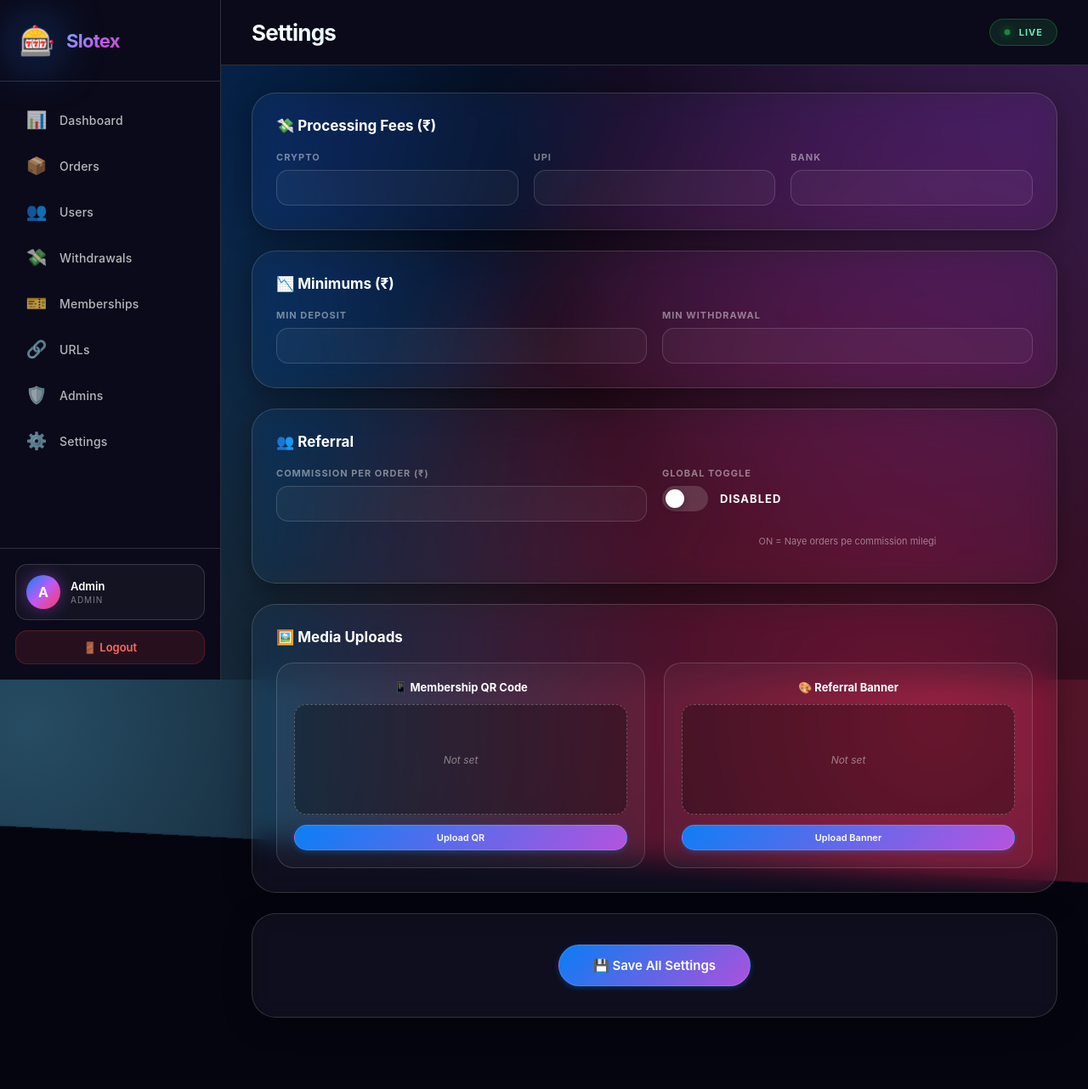
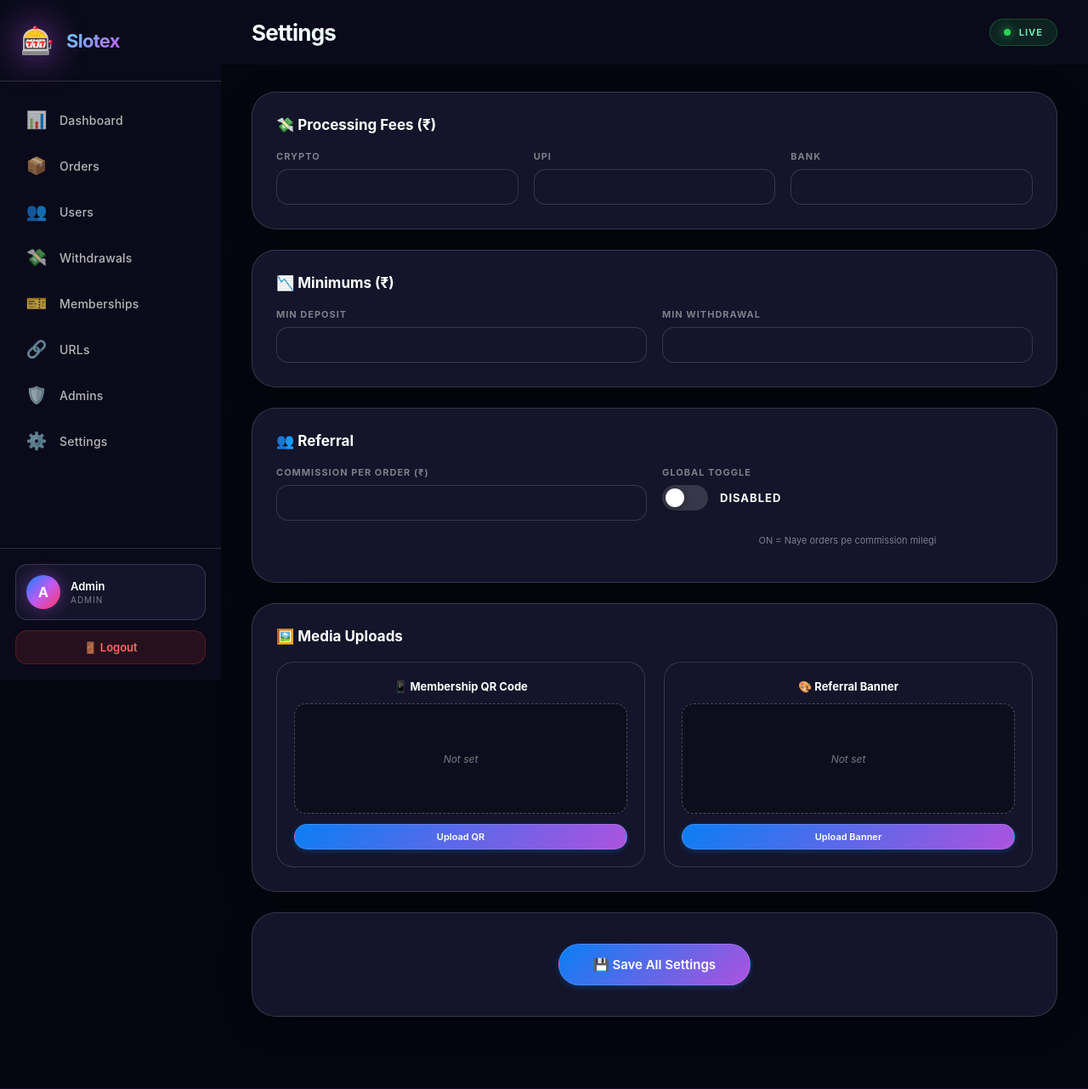
Before and after one commit to sandip-dev87/slotex-bot, a Flask app: template admin/templates/settings.html in a window 1280 px wide. Shown: the whole page at 85% size. Run offline with Flask 3, Linux system fonts and the light colour scheme; the template is opened without the code that fills it, so the values that code supplies are empty.

Commit message:
Major UI performance optimization - remove blur, animations, glows

```diff
--- a/admin/static/style.css
+++ b/admin/static/style.css
@@ -36,20 +36,7 @@
   min-height: 100vh;
 }
 
-body::before {
-  content: '';
-  position: fixed;
-  inset: -20%;
-  background:
-    radial-gradient(circle at 15% 20%, rgba(10, 132, 255, 0.5) 0%, transparent 40%),
-    radial-gradient(circle at 85% 15%, rgba(191, 90, 242, 0.45) 0%, transparent 40%),
-    radial-gradient(circle at 75% 85%, rgba(255, 55, 95, 0.4) 0%, transparent 45%),
-    radial-gradient(circle at 20% 90%, rgba(100, 210, 255, 0.35) 0%, transparent 40%),
-    #050510;
-  z-index: -2;
-  animation: liquidShift 20s ease-in-out infinite;
-  /* filter removed for speed */
-}
+body::before { content: ""; position: fixed; inset: 0; background: #050510; z-index: -2; }
 
 @keyframes liquidShift {
   0%, 100% { transform: rotate(0deg) scale(1); }
@@ -57,14 +44,7 @@
   66% { transform: rotate(-3deg) scale(0.96); }
 }
 
-body::after {
-  content: '';
-  position: fixed;
-  inset: 0;
-  background: radial-gradient(circle at 50% 50%, transparent 0%, rgba(5, 5, 16, 0.4) 100%);
-  z-index: -1;
-  pointer-events: none;
-}
+body::after { display: none; }
 
 .layout { display: flex; min-height: 100vh; }
 
@@ -72,8 +52,8 @@
 .sidebar {
   width: 260px;
   background: #0a0a1a;
-  backdrop-filter: var(--glass-blur);
-  -webkit-backdrop-filter: var(--glass-blur);
+
+  -webkit-
   border-right: 1px solid var(--glass-border);
   display: flex;
   flex-direction: column;
@@ -168,7 +148,7 @@
   align-items: center;
   gap: 12px;
   padding: 12px;
-  background: rgba(255, 255, 255, 0.04);
+  background: #14142a;
   border: 1px solid var(--glass-border);
   border-radius: var(--radius-sm);
   margin-bottom: 12px;
@@ -245,8 +225,8 @@
   gap: 18px;
   padding: 22px 36px;
   background: #0a0a1a;
-  backdrop-filter: var(--glass-blur);
-  -webkit-backdrop-filter: var(--glass-blur);
+
+  -webkit-
   border-bottom: 1px solid var(--glass-border);
   position: sticky;
   top: 0;
@@ -378,8 +358,8 @@
 }
 
 .card {
-  background: rgba(255, 255, 255, 0.04);
-  backdrop-filter: var(--glass-blur);
+  background: #14142a;
+
   border: 1px solid var(--glass-border);
   border-radius: var(--radius-lg);
   padding: 28px;
@@ -502,7 +482,7 @@
 
 .filter-input {
   padding: 12px 16px;
-  background: rgba(255, 255, 255, 0.04);
+  background: #14142a;
   border: 1px solid var(--glass-border);
   border-radius: var(--radius-sm);
   color: #fff;
@@ -998,7 +978,7 @@
   flex-direction: column;
   gap: 12px;
   padding: 20px;
-  background: rgba(255, 255, 255, 0.04);
+  background: #14142a;
   border: 1px solid var(--glass-border);
   border-radius: var(--radius-md);
   text-align: center;
```
Also changed, not shown: other parts of admin/static/style.css (+16 -16 lines).
